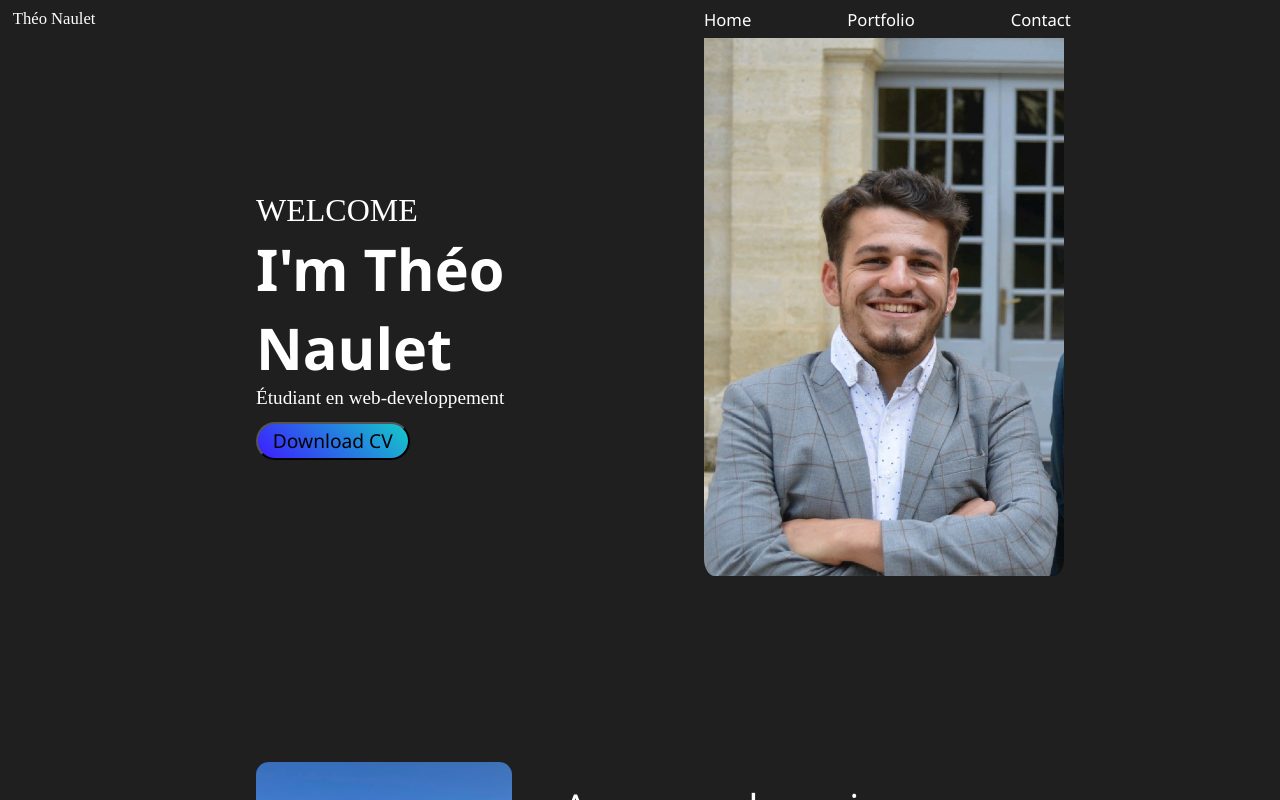
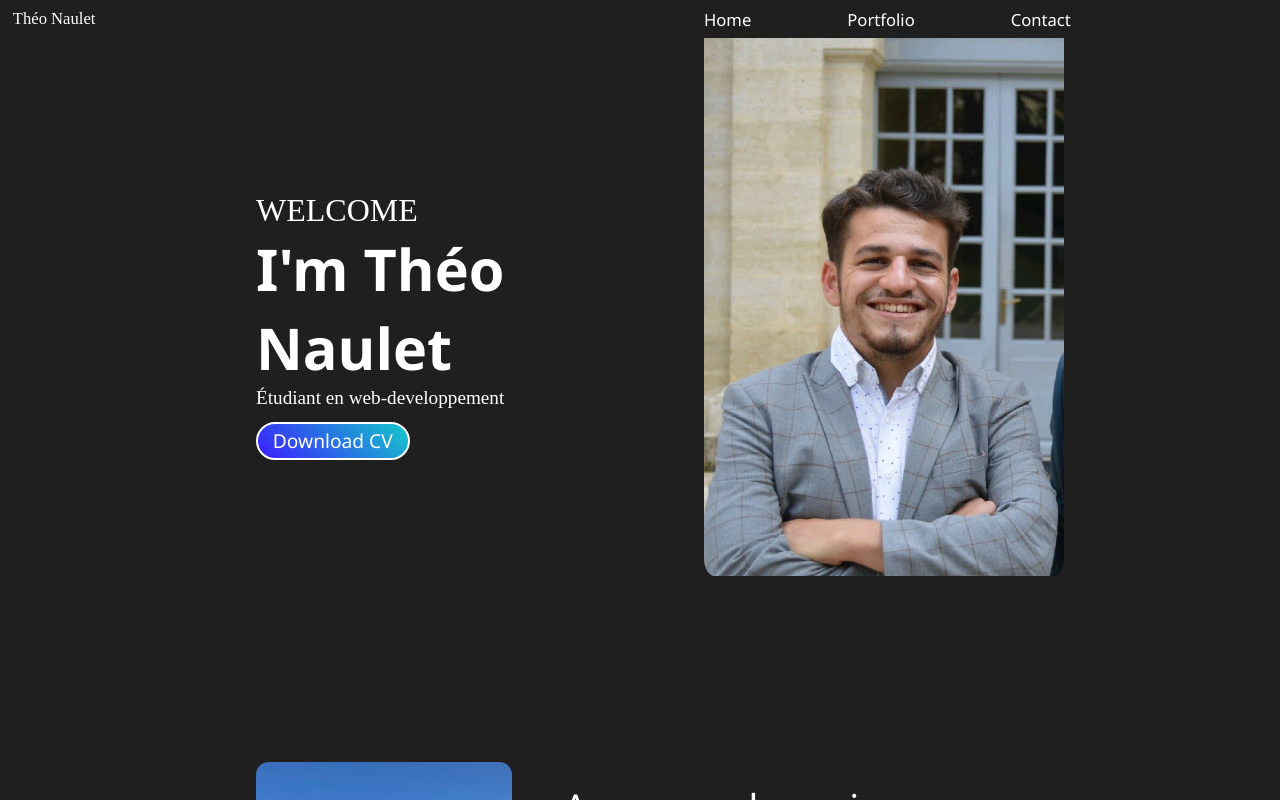
Before and after one commit to TheoNaulet/portfolio, a React (Create React App) app: page / in a window 1280 px wide. In both pictures the pointer is over the button "Download CV". Shown: the top 800 px of the page. Built offline with nearby package versions, Linux system fonts and the light colour scheme.

Commit message:
style button changement

```diff
--- a/src/Styles/me.css
+++ b/src/Styles/me.css
@@ -47,6 +47,7 @@
     width: 50%;
 }
 .dl{
+
     margin-top: 1vw;
     border-radius: 10vw;
     width: 12vw;
@@ -54,9 +55,14 @@
     text-align: center;
     text-decoration: none;
     font-size: 1.5vw;
+
+    color: white;
+}
+button{
     background:linear-gradient(45deg, #3C1DFF, #14C9C9);
 }
 
-.dl:hover{
+button:hover{
     cursor: pointer;
+    border: 2px solid white ;
 }
```
